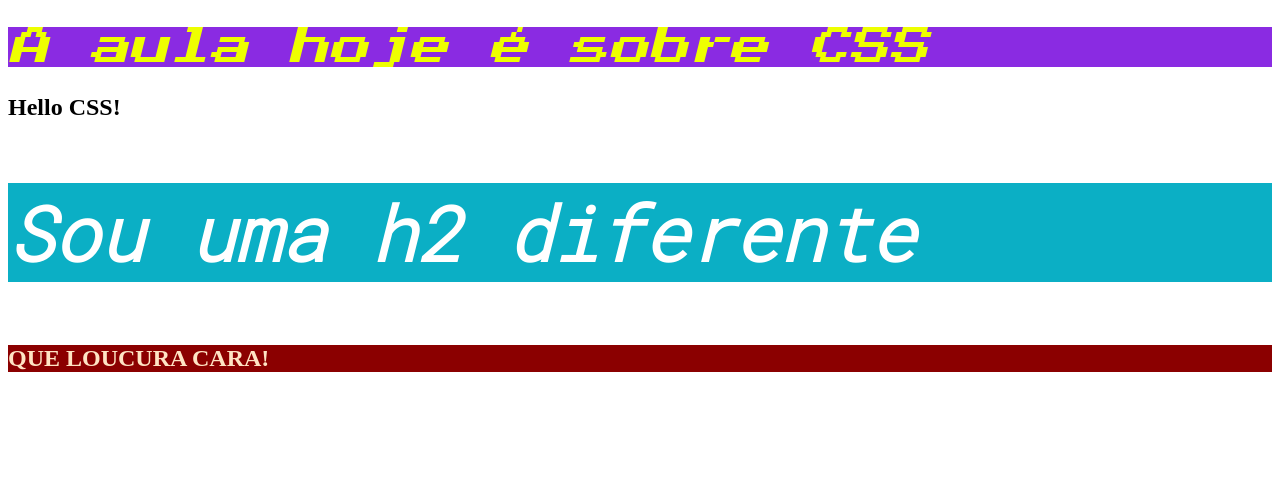
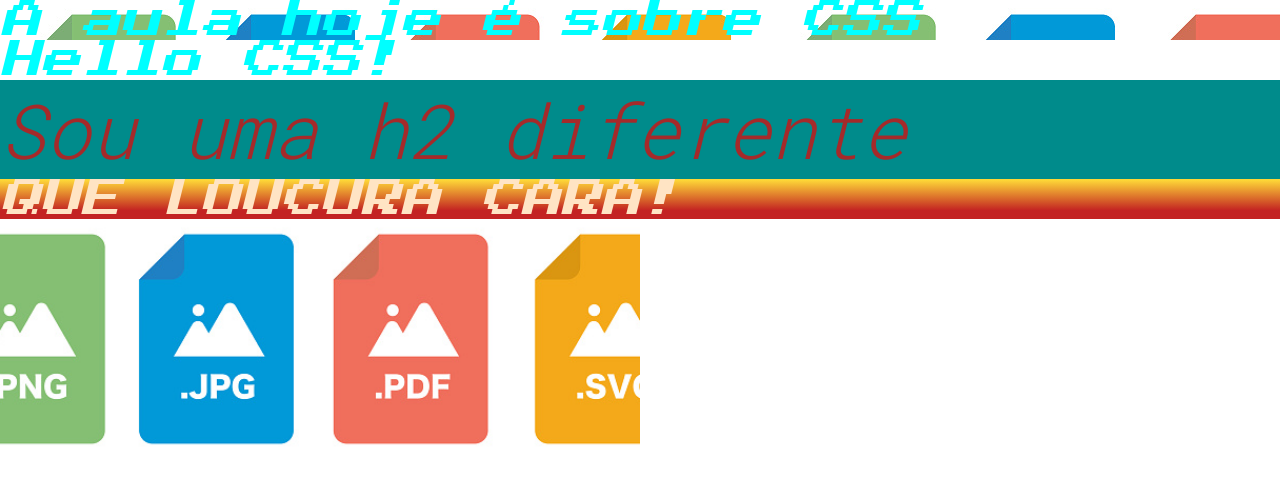
Before and after one commit to alvarengaflavio/Modulo-2, a website: page Aula03/index.html in a window 1280 px wide. Drawn offline with Linux system fonts and the light colour scheme.

Commit message:
mais css

```diff
--- a/Aula03/index.html
+++ b/Aula03/index.html
@@ -22,5 +22,14 @@
         <h2>Hello CSS!</h2>
         <h2 id="diferentao">Sou uma h2 diferente</h2>
         <h2 class="titulo-css">QUE LOUCURA CARA!</h2>
+        <section id="teste-corte">
+            <figure>
+                <img
+                    id="imagem-icone"
+                    src="./imagemicones.jpg"
+                    alt="Imagem com icones de várias imagens"
+                />
+            </figure>
+        </section>
     </body>
 </html>
--- a/Aula03/style.css
+++ b/Aula03/style.css
@@ -1,11 +1,17 @@
 @import url('https://fonts.googleapis.com/css2?family=Press+Start+2P&display=swap');
 @import url('https://fonts.googleapis.com/css2?family=Press+Start+2P&family=Roboto+Mono:wght@300&display=swap');
 
+* {
+    padding: 0; /* espeçamento interno */
+    margin: 0; /* espaçamento externo */
+    box-sizing: 0; /*  */
+}
+
 h1,
-h3 {
+h2 {
     color: aqua; /* muda a cor da fonte */
     font-size: 2.5rem; /* muda o tamanho da fonte */
-    background-color: blueviolet; /* cor do fundo */
+    /* background-color: blueviolet; cor do fundo */
     font-family: 'Press Start 2P', cursive; /* tipo de fonte da letra */
     font-weight: 300; /* tamanho do negrito da fonte */
     font-style: italic; /* estilo da fonte */
@@ -13,20 +19,36 @@ h3 {
 
 /* sintaxe #id para pegar uma id específica */
 #diferentao {
-    color: rgb(255, 255, 255);
     font-family: 'Roboto Mono', monospace;
-    background-color: rgb(11, 175, 197);
+    color: brown;
+    background-color: darkcyan;
     font-style: oblique;
     font-size: 2cm;
 }
 
 /* id se seleciona por ponto # */
 #titulo-pagina {
-    color: rgb(238, 255, 0);
+    /* color: rgb(238, 255, 0); */
+    background-image: url(./imagemicones.jpg);
 }
 
 /* class se seleciona por ponto . */
 .titulo-css {
     color: bisque;
-    background-color: darkred;
+    background: rgb(195, 34, 34);
+    background: linear-gradient(
+        0deg,
+        rgba(195, 34, 34, 1) 21%,
+        rgba(253, 212, 45, 0.9528011033514968) 97%
+    );
 }
+
+#teste-corte {
+    width: 100%; /* se reduzir o tamanho ele corta a imagem  */
+}
+
+img#imagem-icone {
+    width: 50%; /* tamanho da imagem */
+    height: 30vh; /* altura da imagem */
+    object-fit: cover; /* corta a imagem quando nao cabe  */
+}
```
Also changed, not shown: Aula03/imagemicones.jpg (added).
